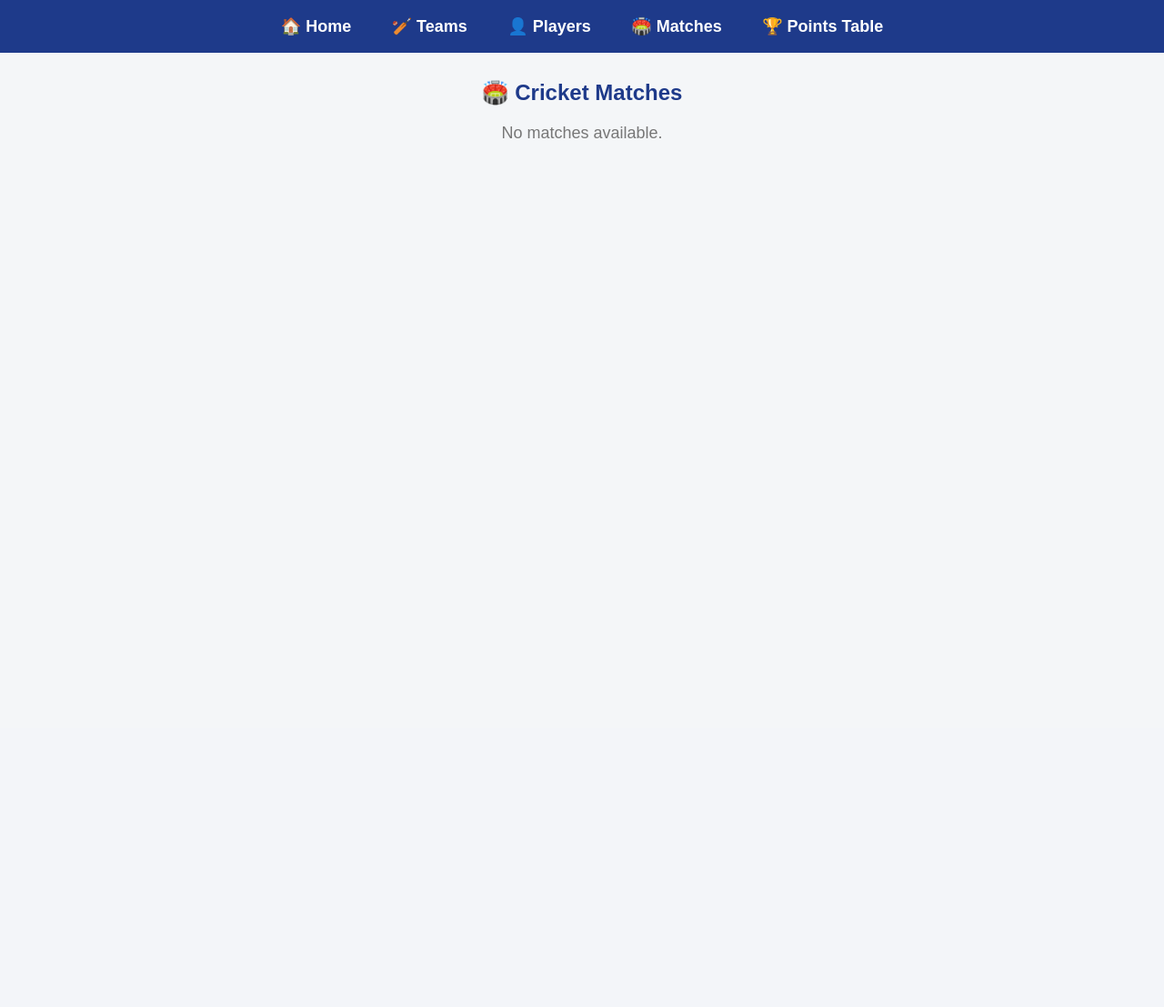
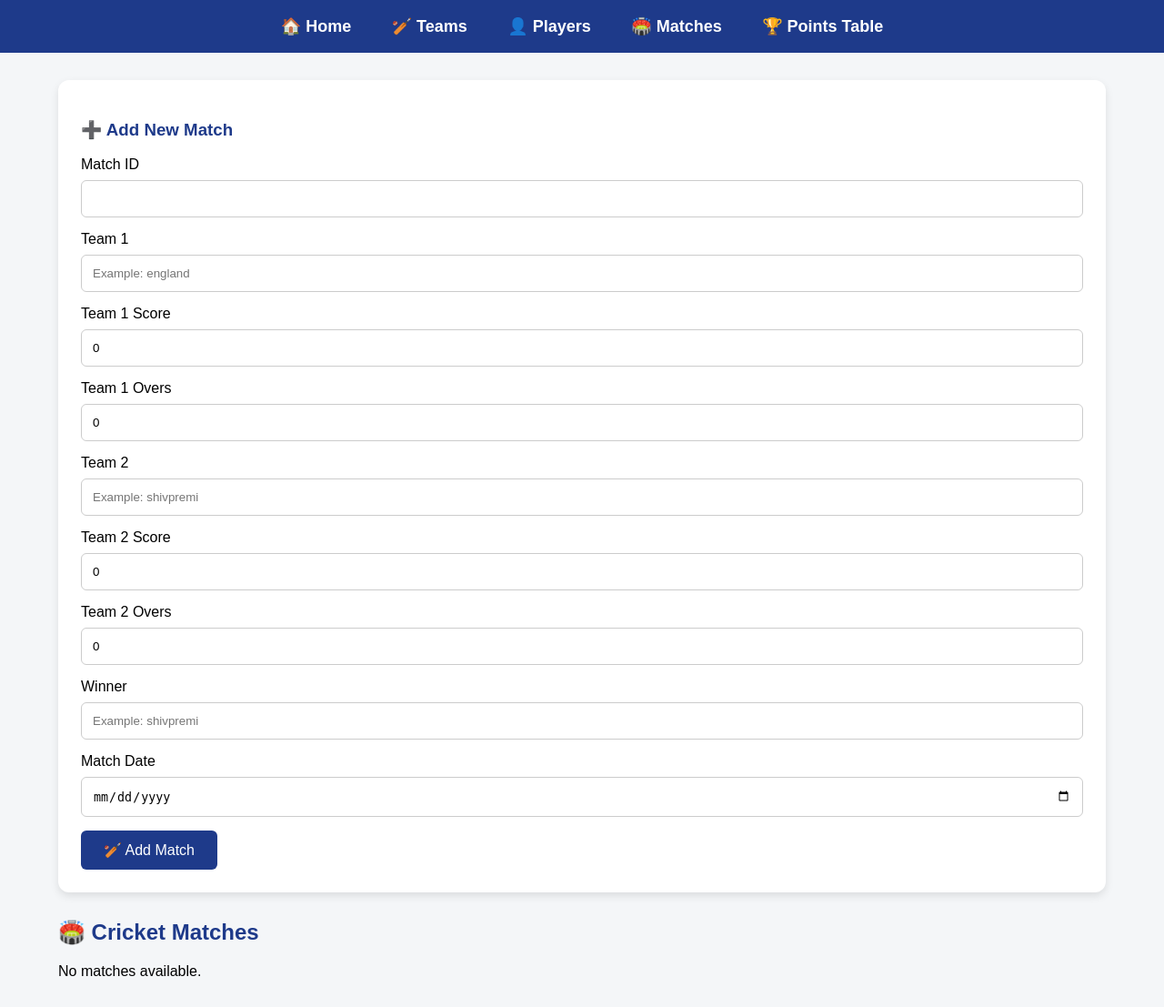
Before and after one commit to atharvrhayakar18-max/cricket-tournament-website, a Flask app: template templates/matches.html in a window 1280 px wide. Shown: the whole page at 91% size. Before the commit the page ends 152 px from the top, so only its background shows below. Run offline with Flask 3, Linux system fonts and the light colour scheme; the template is opened without the code that fills it, so the values that code supplies are empty.

Commit message:
Add match form and scores

```diff
--- a/templates/matches.html
+++ b/templates/matches.html
@@ -24,14 +24,56 @@
             font-weight: bold;
         }
 
+        .navbar a {
+            color: white;
+            text-decoration: none;
+            margin: 0 20px;
+            font-size: 18px;
+            font-weight: bold;
+        }
+
         .container {
             width: 90%;
             margin: 30px auto;
         }
 
         h2 {
-            text-align: center;
             color: #1e3a8a;
+        }
+
+        .form-box {
+            background: white;
+            padding: 25px;
+            margin-bottom: 30px;
+            border-radius: 12px;
+            box-shadow: 0 4px 10px rgba(0,0,0,0.1);
+        }
+
+        .form-box h3 {
+            color: #1e3a8a;
+        }
+
+        input, select {
+            width: 100%;
+            padding: 12px;
+            margin: 8px 0 15px 0;
+            border: 1px solid #ccc;
+            border-radius: 6px;
+            box-sizing: border-box;
+        }
+
+        button {
+            background-color: #1e3a8a;
+            color: white;
+            border: none;
+            padding: 12px 25px;
+            border-radius: 6px;
+            cursor: pointer;
+            font-size: 16px;
+        }
+
+        button:hover {
+            background-color: #162d6b;
         }
 
         .match-card {
@@ -44,7 +86,6 @@
 
         .match-title {
             color: #1e3a8a;
-            margin-bottom: 20px;
         }
 
         .team {
@@ -67,17 +108,10 @@
             color: green;
             font-weight: bold;
             font-size: 18px;
-            margin-top: 20px;
         }
 
         .date {
             color: #777;
-        }
-
-        .no-match {
-            text-align: center;
-            color: #777;
-            font-size: 18px;
         }
     </style>
 </head>
@@ -94,6 +128,50 @@
 
     <div class="container">
 
+        <!-- ADD MATCH FORM -->
+        <div class="form-box">
+
+            <h3>➕ Add New Match</h3>
+
+            <form method="POST">
+
+                <label>Match ID</label>
+                <input type="number" name="match_id" required>
+
+                <label>Team 1</label>
+                <input type="text" name="team1" placeholder="Example: england" required>
+
+                <label>Team 1 Score</label>
+                <input type="number" name="team1_score" min="0" value="0" required>
+
+                <label>Team 1 Overs</label>
+                <input type="number" name="team1_overs" min="0" step="0.1" value="0" required>
+
+                <label>Team 2</label>
+                <input type="text" name="team2" placeholder="Example: shivpremi" required>
+
+                <label>Team 2 Score</label>
+                <input type="number" name="team2_score" min="0" value="0" required>
+
+                <label>Team 2 Overs</label>
+                <input type="number" name="team2_overs" min="0" step="0.1" value="0" required>
+
+                <label>Winner</label>
+                <input type="text" name="winner" placeholder="Example: shivpremi" required>
+
+                <label>Match Date</label>
+                <input type="date" name="match_date" required>
+
+                <button type="submit">
+                    🏏 Add Match
+                </button>
+
+            </form>
+
+        </div>
+
+
+        <!-- MATCH LIST -->
         <h2>🏟️ Cricket Matches</h2>
 
         {% if matches %}
@@ -108,9 +186,11 @@
 
                 <div class="team">
                     {{ match[1] }}
+
                     <span class="score">
-                        {{ match[5] }}/
+                        {{ match[5] }}
                     </span>
+
                     <span class="overs">
                         ({{ match[6] }} overs)
                     </span>
@@ -118,9 +198,11 @@
 
                 <div class="team">
                     {{ match[2] }}
+
                     <span class="score">
-                        {{ match[7] }}/
+                        {{ match[7] }}
                     </span>
+
                     <span class="overs">
                         ({{ match[8] }} overs)
                     </span>
@@ -140,9 +222,7 @@
 
         {% else %}
 
-            <p class="no-match">
-                No matches available.
-            </p>
+            <p>No matches available.</p>
 
         {% endif %}
 
```
